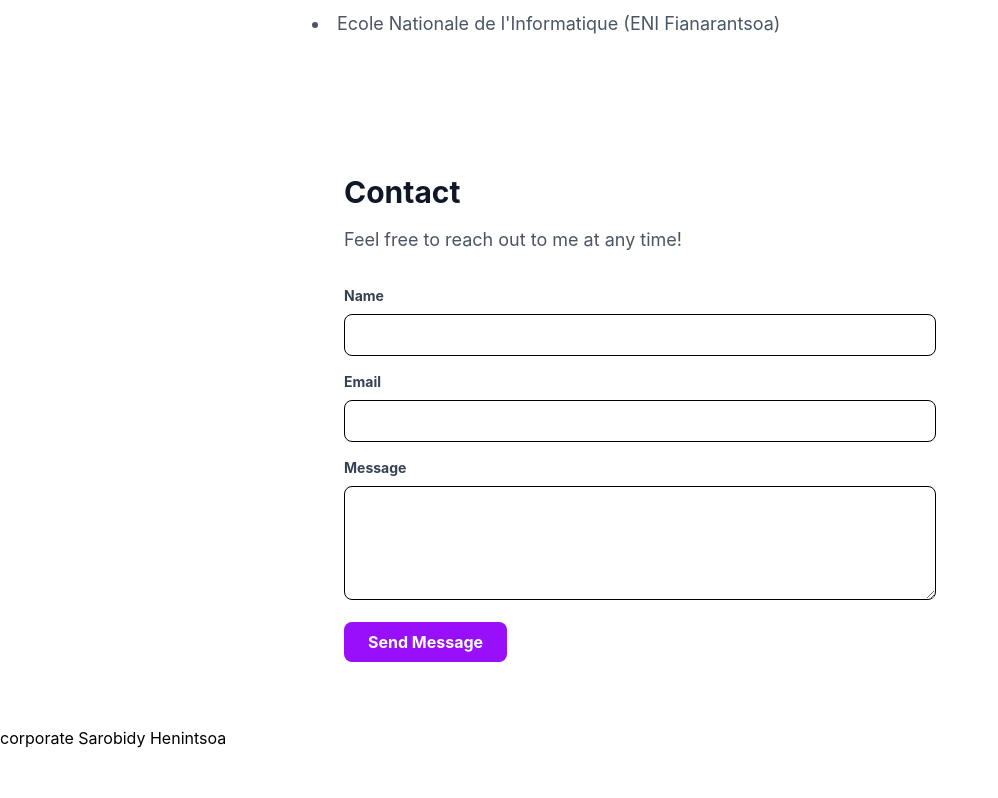
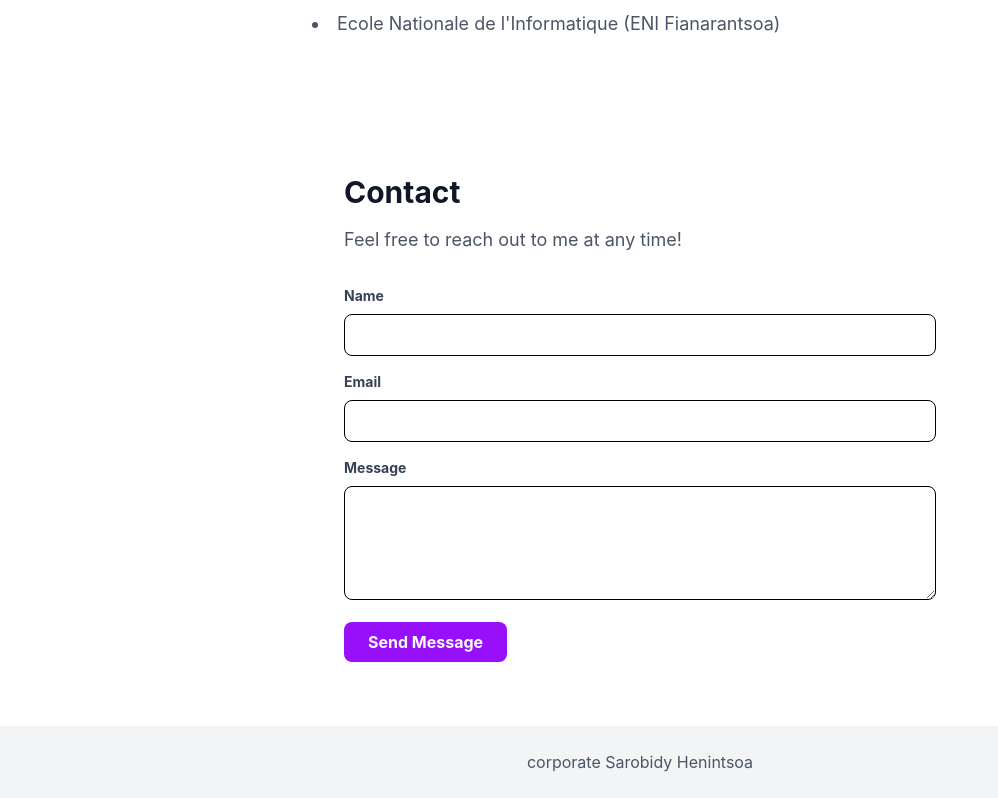
Before and after one commit to Lessa222/first_react_app, a React (Vite) app: page / in a window 1280 px wide. Shown: the part 1490-2288 px from the top of the page, without its empty margins (0-998 px from the left). Before the commit the page ends 2240 px from the top, so only its background shows below. Built offline with nearby package versions, Linux system fonts and the light colour scheme.

Commit message:
sixth commit

```diff
--- a/src/components/header.jsx
+++ b/src/components/header.jsx
@@ -7,9 +7,9 @@ export default function Header() {
         RZ Sarobidy
       </h1>
       <nav className="flex gap-4">
-        <a href="home" className="text-gray-600 dark:text-gray-300 hover:text-purple-600 dark:hover:text-purple-400 transition-colors px-2">home</a>
-        <a href="about" className="text-gray-600 dark:text-gray-300 hover:text-purple-600 dark:hover:text-purple-400 transition-colors px-2">about</a>
-        <a href="contact" className="text-gray-600 dark:text-gray-300 hover:text-purple-600 dark:hover:text-purple-400 transition-colors px-2">contact</a>
+        <a href="/#home" className="text-gray-600 dark:text-gray-300 hover:text-purple-600 dark:hover:text-purple-400 transition-colors px-2">home</a>
+        <a href="/#about" className="text-gray-600 dark:text-gray-300 hover:text-purple-600 dark:hover:text-purple-400 transition-colors px-2">about</a>
+        <a href="/#contact" className="text-gray-600 dark:text-gray-300 hover:text-purple-600 dark:hover:text-purple-400 transition-colors px-2">contact</a>
       </nav>
       <button className="flex items-center gap-2 px-4 py-2 border border-gray-300 dark:border-gray-600 rounded-lg bg-white dark:bg-gray-800 text-gray-600 dark:text-gray-300 hover:border-purple-500 hover:text-purple-500 transition-all text-sm">
         <i className="fas fa-moon"></i> Dark Mode
--- a/src/main.jsx
+++ b/src/main.jsx
@@ -6,6 +6,8 @@ import App from './App.jsx'
 createRoot(document.getElementById('root')).render(
   <StrictMode>
     <App />
-    <footer>corporate Sarobidy Henintsoa</footer>
+    <footer className='text-center text-gray-600 dark:text-gray-400 py-6 bg-gray-100 dark:bg-gray-800'>
+      corporate Sarobidy Henintsoa
+    </footer>
   </StrictMode>,
 )
```
